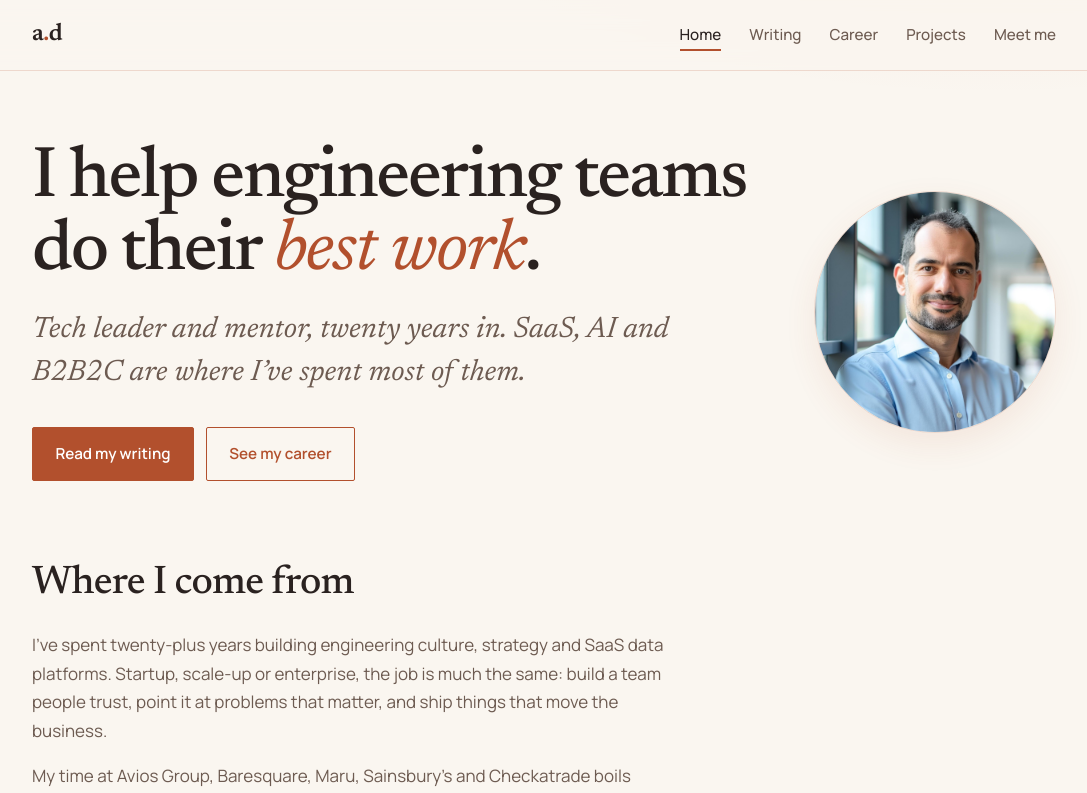
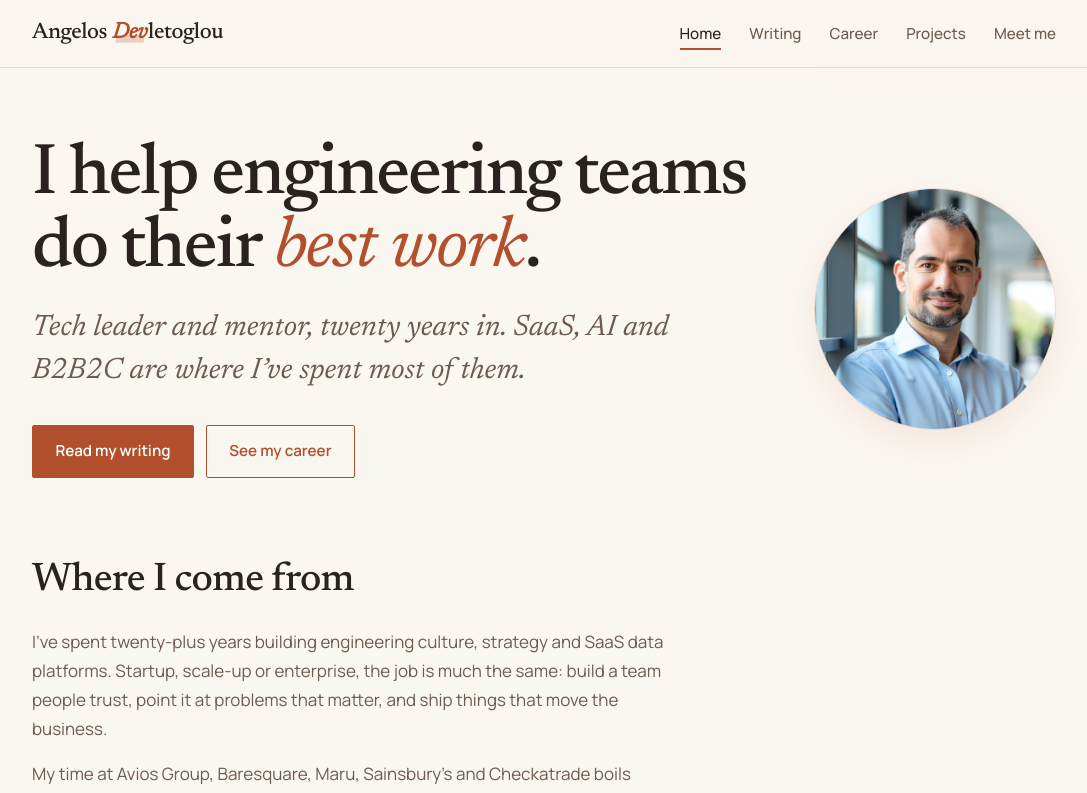
Before and after one commit to AngelosDev/aboutme, a Next.js app: page / in a window 1280 px wide. Shown: the top 793 px of the page, without its empty margins (96-1183 px from the left). Built offline with nearby package versions, Linux system fonts and the light colour scheme.

Commit message:
Show full name in the header with a highlighted "Dev"
Co-Authored-By: Claude Sonnet 5.5 <noreply@anthropic.com>
Claude-Session: https://claude.ai/code/session_01LK7HwEuYC6LjA5mM2eJvrN

```diff
--- a/components/site/Layout.js
+++ b/components/site/Layout.js
@@ -31,8 +31,8 @@ export default function Layout({ title, description, children }) {
 
       <div className={styles.nav} role="navigation" aria-label="Main">
         <div className={styles.navInner}>
-          <Link href="/" className={styles.brand}>
-            a<span>.</span>d
+          <Link href="/" className={styles.brand} aria-label="Angelos Devletoglou, home">
+            Angelos <span className={styles.brandDev}>Dev</span>letoglou
           </Link>
           <ul className={styles.navList}>
             {NAV.map((item) => (
--- a/styles/Site.module.css
+++ b/styles/Site.module.css
@@ -103,14 +103,40 @@
 
 .brand {
   font-family: var(--serif);
-  font-size: 1.5rem;
-  font-weight: 600;
+  font-size: 1.4rem;
+  font-weight: 500;
   letter-spacing: -0.02em;
+  white-space: nowrap;
   color: var(--text) !important;
 }
 
-.brand span {
+/* "Dev" in Devletoglou: italic terracotta with a marker-pen underline that
+   swells on hover. */
+.brandDev {
+  position: relative;
+  font-style: italic;
+  font-weight: 600;
   color: var(--accent);
+  padding: 0 0.04em;
+  background: linear-gradient(
+      100deg,
+      transparent 0.2em,
+      color-mix(in srgb, var(--accent) 24%, transparent) 0.2em,
+      color-mix(in srgb, var(--accent) 24%, transparent) calc(100% - 0.2em),
+      transparent calc(100% - 0.2em)
+    )
+    0 88% / 100% 0.34em no-repeat;
+  transition: background-size 0.25s ease;
+}
+
+.brand:hover .brandDev {
+  background-size: 100% 0.9em;
+}
+
+@media (prefers-reduced-motion: reduce) {
+  .brandDev {
+    transition: none;
+  }
 }
 
 .navList {
```
